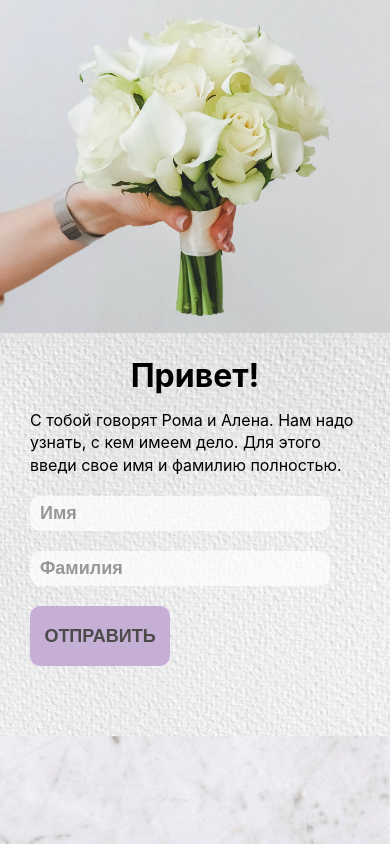
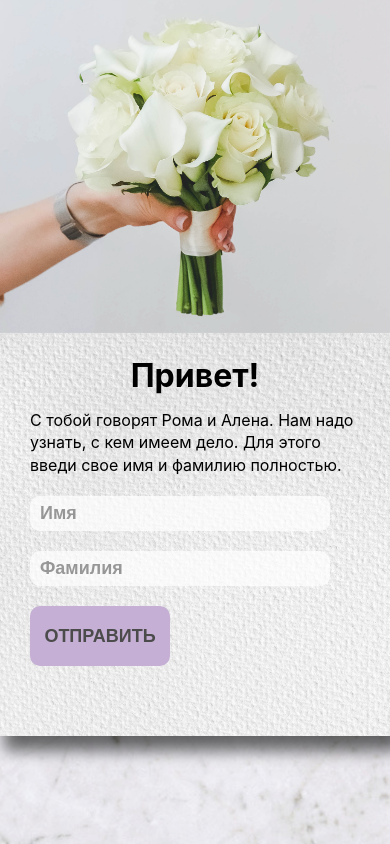
Before and after one commit to rakulagin/wedding, a React (Create React App) app: page /#/ in a window 390 px wide. Built offline with nearby package versions, Linux system fonts and the light colour scheme.

Commit message:
играюсь с позиционированием 6

```diff
--- a/src/pages/MainPage/MainPage.module.css
+++ b/src/pages/MainPage/MainPage.module.css
@@ -33,7 +33,7 @@
 
     .page {
         margin-top: 0;
-        min-height: 100vh;
+        min-height: 100%;
     }
 
     .content {
```
